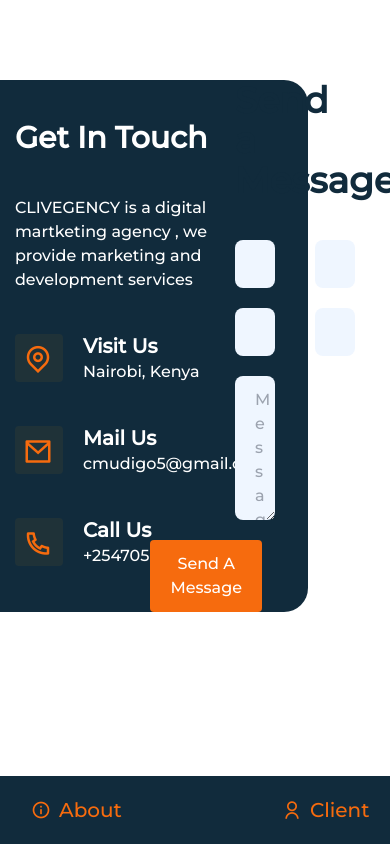
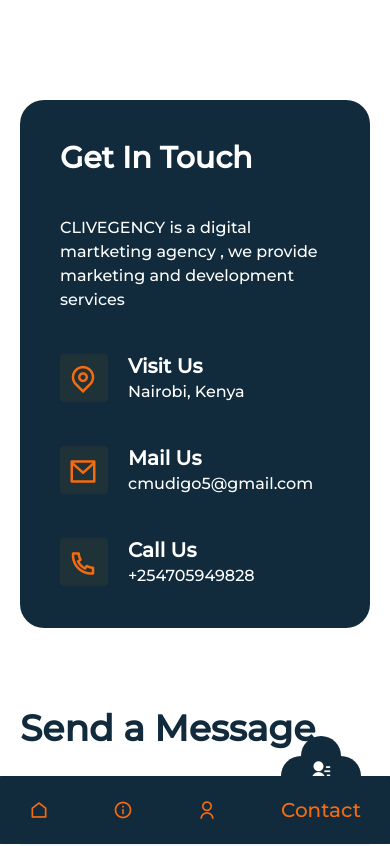
Before and after one commit to CLIFF-MUDIGO/cliveagency, a React (Create React App) app: page /contact in a window 390 px wide. Shown: the top 846 px of the page. Built offline with nearby package versions, Linux system fonts and the light colour scheme.

Commit message:
responsiveness done

```diff
--- a/src/components/Layout.js
+++ b/src/components/Layout.js
@@ -1,8 +1,10 @@
 import React from "react";
-import { Link, useLocation } from "react-router-dom";
+import { Link, Navigate, useLocation, useNavigate } from "react-router-dom";
 
 const Layout = ({ children }) => {
   const location = useLocation();
+  const Navigate = useNavigate();
+
   const MenuItems = [
     {
       Title: "Home",
@@ -34,24 +36,35 @@
         <div className="flex justify-center w-full ">
           {MenuItems.map((item, index) => (
             <div className="flex flex-col justify-end items-center">
-
-              {location.pathname === item.Path && (<div className="flex flex-col items-center">
-                <div className="h-5 w-10 bg-primary rounded-t-full">
-
+              {location.pathname === item.Path && (
+                <div className="flex flex-col items-center">
+                  <div className="h-5  w-10 bg-primary rounded-t-full"></div>
+                  <div className="h-5 w-20  bg-primary rounded-t-full text-center">
+                    <i className={`${item.Icon} text-white text-xl`}></i>
+                  </div>
                 </div>
-                <div className="h-5 w-20 bg-primary rounded-t-full text-center">
-                  <i className={`${item.Icon} text-white text-xl`}></i>
-
-                </div>
-              </div>)}
-
+              )}
 
               <div
-                className={`px-20 bg-primary py-5 ${index === 0 ? "rounded-l" : ""}${index === MenuItems.length - 1 ? "rounded-r" : ""} flex items-center justify-center space-x-2 `}
+                className={`px-20 sm:px-8 bg-primary py-5 ${
+                  index === 0 ? "rounded-l" : ""
+                }${
+                  index === MenuItems.length - 1 ? "rounded-r" : ""
+                } flex items-center justify-center space-x-2 `}
               >
-                {location.pathname !== item.Path && <i className={`${item.Icon} text-secondary text-xl`}></i>}
+                {location.pathname !== item.Path && (
+                  <i
+                    onClick={() => Navigate(item.Path)}
+                    className={`${item.Icon} text-secondary text-xl`}
+                  ></i>
+                )}
 
-                <Link to={`${item.Path}`} className="text-secondary text-xl">
+                <Link
+                  to={`${item.Path}`}
+                  className={`text-secondary text-xl ${
+                    item.Path !== location.pathname && "sm:hidden"
+                  } `}
+                >
                   {item.Title}
                 </Link>
               </div>
--- a/src/pages/contact/ContactForm.js
+++ b/src/pages/contact/ContactForm.js
@@ -3,12 +3,12 @@
 function ContactForm() {
   return (
     <div>
-      <form className="flex flex-col space-y-5">
+      <form className="flex flex-col space-y-10">
         <h1 className="text-4xl font-semibold text-primary mb-5">
           Send a Message
         </h1>
 
-        <div className="flex space-x-10 ">
+        <div className="flex space-x-10 sm:flex-col sm:space-y-10 sm:space-x-0">
           <input
             type="text"
             placeholder="First name"
@@ -22,7 +22,7 @@
           />
         </div>
 
-        <div className="flex space-x-10 ">
+        <div className="flex space-x-10 sm:flex-col sm:space-y-10 sm:space-x-0">
           <input
             type="text"
             placeholder="Email"
--- a/src/pages/contact/index.js
+++ b/src/pages/contact/index.js
@@ -6,7 +6,7 @@
 const Contact = () => {
   return (
     <Layout>
-    <div className='grid grid-cols-2 px-32 gap-20 mt-20'>
+    <div className='grid grid-cols-2 px-32 gap-20 mt-20 sm:grid-cols-1 sm:p-5'>
            <Address />
            <ContactForm />
 
```
